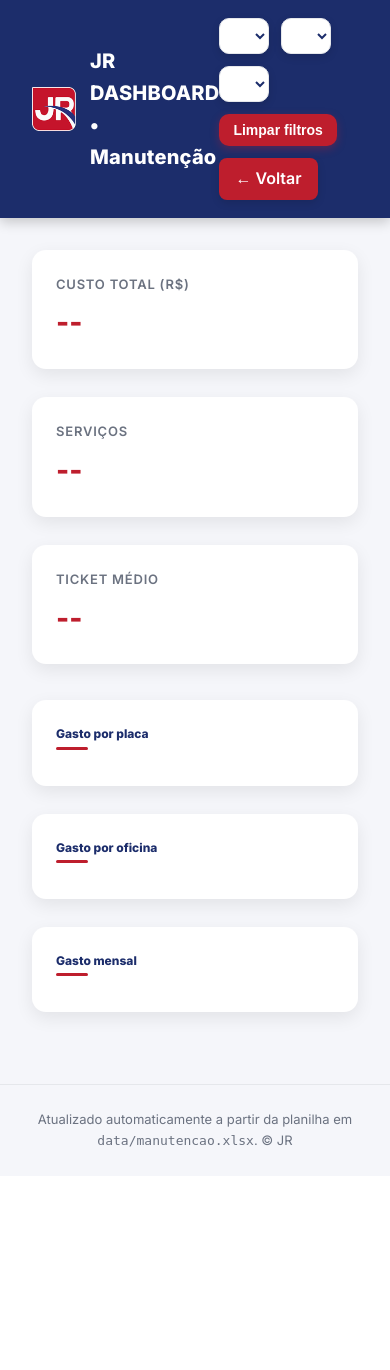
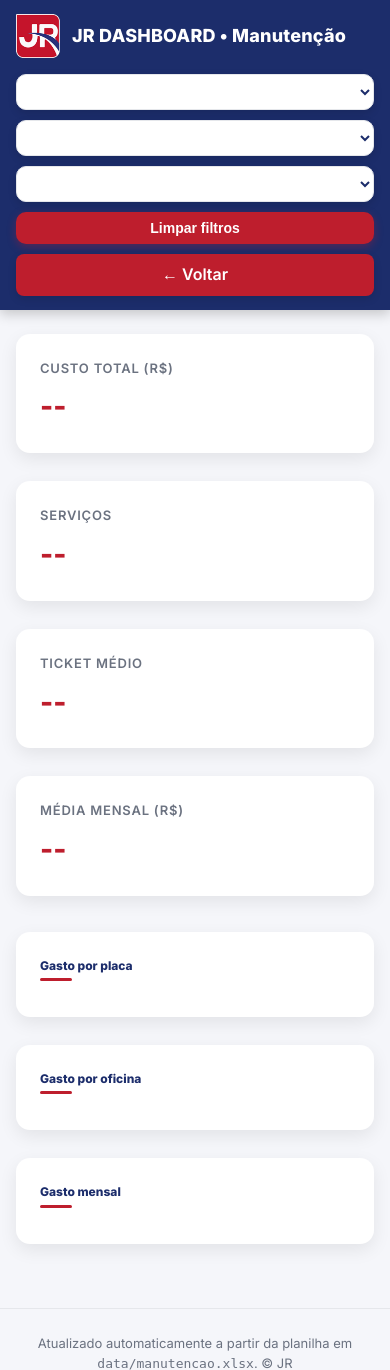
Before and after one commit to jhonnyoraculos/dashboard, a Flask app: page /manutencao in a window 390 px wide. Shown: the top 1370 px of the page. Before the commit the page ends 1147 px from the top, so only its background shows below. Run offline with Flask 3, Linux system fonts and the light colour scheme; data that the repository does not hold is empty; some libraries are stand-ins or nearby versions.

Commit message:
Atualiza├º├úo autom├ítica 2025-10-08 10:34

```diff
--- a/app.py
+++ b/app.py
@@ -85,11 +85,14 @@ def agg_combustivel(df: pd.DataFrame) -> dict:
     custo_por_km = (custo_total / km_total) if km_total else 0.0
     km_por_litro = (km_total / litros_total) if litros_total else 0.0
     custo_por_litro = (custo_total / litros_total) if litros_total else 0.0
+    meses_distintos = df["Mes"].dropna().unique() if "Mes" in df else []
+    media_mensal = float(custo_total / len(meses_distintos)) if len(meses_distintos) else 0.0
 
     return {
         "km_total": km_total,
         "litros_total": litros_total,
         "custo_total": custo_total,
+        "media_mensal": media_mensal,
         "custo_por_km": custo_por_km,
         "km_por_litro": km_por_litro,
         "custo_por_litro": custo_por_litro,
@@ -136,11 +139,14 @@ def agg_manutencao(df: pd.DataFrame) -> dict:
     custo_total = float(df["Custo"].sum()) if "Custo" in df else 0.0
     total_servicos = int(len(df))
     media_servico = float(custo_total / total_servicos) if total_servicos else 0.0
+    meses_distintos = df["Mes"].dropna().unique() if "Mes" in df else []
+    media_mensal = float(custo_total / len(meses_distintos)) if len(meses_distintos) else 0.0
 
     return {
         "custo_total": custo_total,
         "total_servicos": total_servicos,
         "media_servico": media_servico,
+        "media_mensal": media_mensal,
         "custo_mensal": _group_sum(df, "Mes", sort_by="group"),
         "gasto_por_placa": _group_sum(df, "PLACA"),
         "gasto_por_oficina": _group_sum(df, "OFICINA"),
--- a/static/style.css
+++ b/static/style.css
@@ -25,6 +25,8 @@ body{
   display:flex;
   align-items:center;
   justify-content:space-between;
+  gap:16px;
+  flex-wrap:wrap;
   padding:18px 32px;
   background:var(--jr-blue);   /* azul JR */
   box-shadow:0 4px 12px rgba(0,0,0,.2); /* profundidade */
@@ -33,7 +35,7 @@ body{
   z-index:100;
 }
 
-.brand{display:flex; align-items:center; gap:14px;}
+.brand{display:flex; align-items:center; gap:14px; flex:0 0 auto;}
 .logo{width:44px; height:44px;}
 h1{
   font-size:22px;
@@ -47,6 +49,9 @@ h1{
   display:flex;
   gap:12px;
   flex-wrap:wrap;
+  align-items:center;
+  justify-content:flex-end;
+  flex:1 1 100%;
 }
 select, button{
   background:#fff;
@@ -58,6 +63,8 @@ select, button{
   font-size:14px;
   transition:all .25s ease;
   box-shadow:0 3px 8px rgba(0,0,0,.12); /* efeito card elevado */
+  flex:1 1 150px;
+  min-width:140px;
 }
 select:hover{border-color:var(--jr-red);}
 
@@ -71,9 +78,17 @@ button#limpar{
 }
 button#limpar:hover{opacity:.92;}
 
+.filters .back-btn{
+  flex:0 0 auto;
+  min-width:140px;
+  display:inline-flex;
+  justify-content:center;
+  align-items:center;
+}
+
 /* ---------- CONTAINER ---------- */
 .container{
-  padding:32px;
+  padding:32px 24px;
   max-width:1400px;
   margin:0 auto;
 }
@@ -81,7 +96,7 @@ button#limpar:hover{opacity:.92;}
 /* ---------- KPIs ---------- */
 .kpis{
   display:grid;
-  grid-template-columns:repeat(3,1fr);
+  grid-template-columns:repeat(auto-fit, minmax(220px, 1fr));
   gap:28px;
   margin-bottom:36px;
 }
@@ -112,7 +127,7 @@ button#limpar:hover{opacity:.92;}
 /* ---------- GRÁFICOS ---------- */
 .grid{
   display:grid;
-  grid-template-columns:repeat(2,1fr);
+  grid-template-columns:repeat(auto-fit, minmax(280px,1fr));
   gap:28px;
 }
 .card{
@@ -150,10 +165,38 @@ button#limpar:hover{opacity:.92;}
 }
 
 /* ---------- RESPONSIVO ---------- */
-@media (max-width: 980px){
-  .grid{grid-template-columns:1fr;}
-  .kpis{grid-template-columns:1fr;}
+@media (max-width: 960px){
+  .topbar{padding:16px 24px;}
+  .brand{
+    flex-basis:100%;
+    justify-content:flex-start;
+  }
+  .filters{justify-content:flex-start;}
   h1{font-size:20px;}
+}
+
+@media (max-width: 720px){
+  .topbar{padding:14px 16px;}
+  .filters{
+    flex-direction:column;
+    align-items:stretch;
+    gap:10px;
+  }
+  select, button{
+    flex:1 1 100%;
+    min-width:0;
+    width:100%;
+  }
+  .filters .back-btn{
+    width:100%;
+  }
+  .container{padding:24px 16px;}
+  .brand{
+    flex-direction:row;
+    gap:12px;
+    align-items:center;
+  }
+  h1{font-size:18px;}
 }
 .back-btn {
   background: var(--jr-red);
--- a/templates/combustivel.html
+++ b/templates/combustivel.html
@@ -32,6 +32,10 @@
       <div class="kpi red">
         <div class="kpi-title">Total (R$)</div>
         <div id="kpi-custo" class="kpi-value">--</div>
+      </div>
+      <div class="kpi yellow">
+        <div class="kpi-title">M&eacute;dia mensal (R$)</div>
+        <div id="kpi-media-mensal" class="kpi-value">--</div>
       </div>
       <div class="kpi blue">
         <div class="kpi-title">KM total</div>
@@ -137,6 +141,7 @@ async function refresh() {
   }
 
   document.getElementById('kpi-custo').textContent = fmtBRL(d.custo_total);
+  document.getElementById('kpi-media-mensal').textContent = fmtBRL(d.media_mensal);
   document.getElementById('kpi-km').textContent = fmtNum(d.km_total);
   document.getElementById('kpi-litros').textContent = fmtNum(d.litros_total);
   document.getElementById('kpi-custo-km').textContent = 'R$ ' + Number(d.custo_por_km || 0).toFixed(2);
--- a/templates/manutencao.html
+++ b/templates/manutencao.html
@@ -39,6 +39,10 @@
       <div class="kpi green">
         <div class="kpi-title">Ticket m&eacute;dio</div>
         <div id="kpi-ticket" class="kpi-value">--</div>
+      </div>
+      <div class="kpi yellow">
+        <div class="kpi-title">M&eacute;dia mensal (R$)</div>
+        <div id="kpi-media-mensal" class="kpi-value">--</div>
       </div>
     </section>
 
@@ -115,6 +119,7 @@ async function refresh() {
   document.getElementById('kpi-custo').textContent = fmtBRL(d.custo_total);
   document.getElementById('kpi-servicos').textContent = fmtNum(d.total_servicos);
   document.getElementById('kpi-ticket').textContent = fmtBRL(d.media_servico);
+  document.getElementById('kpi-media-mensal').textContent = fmtBRL(d.media_mensal);
 
   drawBarVertical('chart-placa', safeArray(d.gasto_por_placa, 'PLACA'), safeArray(d.gasto_por_placa, 'Custo'));
   drawBarVertical('chart-oficina', safeArray(d.gasto_por_oficina, 'OFICINA'), safeArray(d.gasto_por_oficina, 'Custo'));
```
Also changed, not shown: 1 other file.
